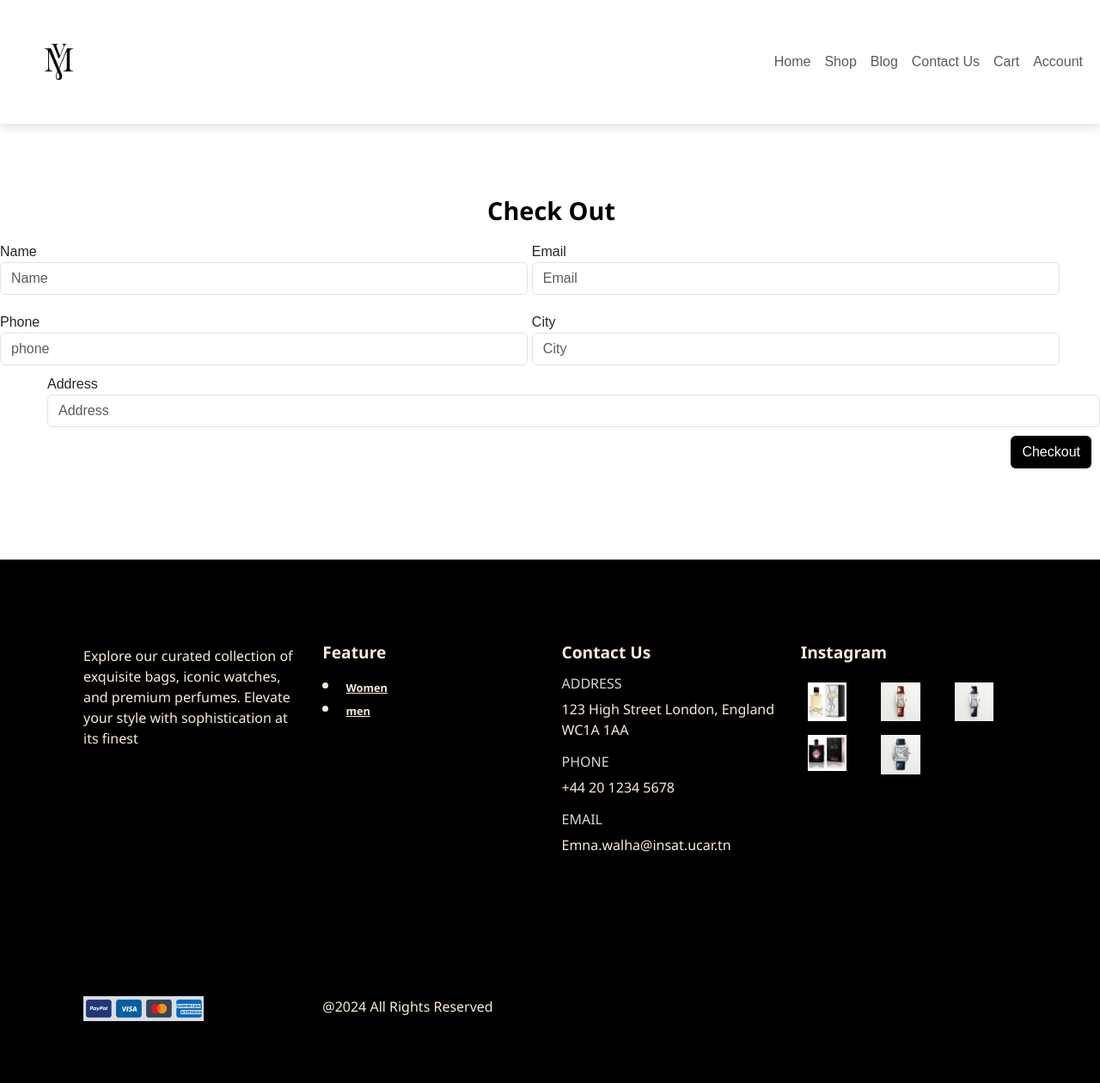
After one commit to Emna-Walha/e-commerce, a PHP site: page /checkout.html in a window 1280 px wide. The commit adds this page. Shown: the whole page at 86% size. Run offline with PHP 8.4, Linux system fonts and the light colour scheme; some libraries are stand-ins or nearby versions.

```diff
--- /dev/null
+++ b/checkout.html
@@ -0,0 +1,175 @@
+<!DOCTYPE html>
+<html lang="fr">
+<head>
+    <meta charset="UTF-8">
+    <meta name="viewport" content="width=device-width, initial-scale=1.0">
+    <title>checkout</title>
+    <link rel="stylesheet" href="https://cdn.rtlcss.com/bootstrap/v4.5.3/css/bootstrap.min.css" integrity="sha384-JvExCACAZcHNJEc7156QaHXTnQL3hQBixvj5RV5buE7vgnNEzzskDtx9NQ4p6BJe" crossorigin="anonymous">
+    <link rel="stylesheet" href="assets/css/style.css">
+</head>
+<body>
+      <!--Navbar modified-->
+      <nav class="navbar navbar-expand-lg navbar-light bg-white py-1 fixed-top">
+        <div class="container-fluid">
+          <div class="logo" ><img src="assets/imgs/logo.jpeg" /></div>
+          <button class="navbar-toggler" type="button" data-bs-toggle="collapse" data-bs-target="#navbarSupportedContent" aria-controls="navbarSupportedContent" aria-expanded="false" aria-label="Toggle navigation">
+            <span class="navbar-toggler-icon"></span>
+          </button>
+          <div class="nav-buttons" id="navbarSupportedContent">
+            <ul class="navbar-nav me-auto mb-2 mb-lg-0">
+
+              <li class="nav-item">
+                <a class="nav-link" href="index.html">Home</a>
+              </li>
+              <li class="nav-item">
+                <a class="nav-link" href="shop.html">Shop</a>
+              </li>
+              <li class="nav-item">
+                <a class="nav-link" href="#">Blog</a>
+              </li>
+              <li class="nav-item">
+                <a class="nav-link" href="contact.html">Contact Us</a>
+              </li>
+              <li class="nav-item">
+                <a class="nav-link" href="cart.html">Cart</a>
+              </li>
+              <li class="nav-item">
+                <a class="nav-link" href="account.html">Account</a>
+              </li>
+
+              <li class="nav-item">
+                <i class="fas fa-shopping-cart"></i>
+                <i class="fas fa-user"></i>
+               </li>
+
+            </ul>
+
+          </div>
+        </div>
+      </nav>
+
+
+<!--checkout-->
+
+<section class="my-5 py-5">
+    <div class="container text-center mt-3 pt-3">
+        <h2 class="form-weight">Check Out</h2>
+    </div>
+    <div >
+        <form  id="checkout-form">
+            <div class="form-group checkout-small-element">
+                <label>Name</label>
+                <input type="text" class="form-control" id="checkout-name" name="name" placeholder ="Name" required/>
+
+            </div>
+            <div class="form-group checkout-small-element">
+                <label>Email</label>
+                <input type="text" class="form-control" id="checkout-email" name="email" placeholder ="Email" required/>
+
+            </div>
+            <div class="form-group checkout-small-element">
+                <label>Phone</label>
+                <input type="tel" class="form-control" id="checkout-phone" name="phone" placeholder ="phone" required/>
+
+            </div>
+            <div class="form-group checkout-small-element">
+                <label>City</label>
+                <input type="text" class="form-control" id="checkout-city" name="city" placeholder ="City" required/>
+
+            </div>
+            <div class="form-group checkout-large-element">
+                <label>Address</label>
+                <input type="text" class="form-control" id="checkout-address" name="address" placeholder ="Address" required/>
+
+            </div>
+            <div class="form-group checkout-btn-container">
+
+                <input type="submit" class="btn" id="checkout-btn"  value="Checkout"/>
+
+            </div>
+
+        </form>
+    </div>
+
+
+</section>
+
+
+
+
+
+
+       <!--footer-->
+  <footer class="mt-5 py-5">
+    <div class="row container mx-auto pt-5  " style="color:black">
+      <div class="col-lg-3 col-md-6 col-sm-12">
+
+        <p class="pt-1" >Explore our curated collection of exquisite bags, iconic watches, and premium perfumes. Elevate your style with sophistication at its finest</p>
+      </div>
+      <div class="footer-one col-lg-3 col-md-6 col-sm-12">
+        <h5 class="pb-2">Feature
+          <ul class="text-uppercase"></ul>
+          <li><a href="#">Women</a></li>
+          <li><a href="#">men</a></li>
+        </h5>
+      </div>
+      <div class="footer-one col-lg-3 col-md-6 col-sm-12">
+        <h5 class="pb-2" >Contact Us</h5>
+
+      <div>
+        <h6 class="text-uppercase">Address</h6>
+        <p>123 High Street
+          London, England
+          WC1A 1AA</p>
+      </div>
+      <div>
+        <h6 class="text-uppercase">Phone</h6>
+        <p>+44 20 1234 5678</p>
+        </div>
+      <div>
+        <h6 class="text-uppercase">Email</h6>
+        <p>Emna.walha@insat.ucar.tn</p>
+      </div>
+    </div>
+    <div class="footer-one col-lg-3 col-md-6 col-sm-12">
+      <h5 class="pb-2">Instagram</h5>
+      <div class="row logo">
+        <img src="assets/imgs/P1.webp" class="image-fluid w-25 h-100 m-2"/>
+        <img src="assets/imgs/featured2.webp" class="image-fluid w-25 h-100 m-2"/>
+        <img src="assets/imgs/featured1.webp" class="image-fluid w-25 h-100 m-2"/>
+        <img src="assets/imgs/P2.webp" class="image-fluid w-25 h-100 m-2"/>
+        <img src="assets/imgs/featured3.webp" class="image-fluid w-25 h-100 m-2"/>
+
+
+      </div>
+    </div>
+
+    </div>
+    <div class="copyright mt-5">
+      <div class="row container mx-auto" style="color:black">
+        <div class="col-lg-3 col-md-6 col-sm-12 mb-4">
+          <img src="assets/imgs/payment.jpg">
+        </div>
+        <div class="col-lg-3 col-md-5 col-sm-12  text-nowrap mb-2">
+          <p>@2024 All Rights Reserved </p>
+        </div>
+        <div class="col-lg-3 col-md-5 col-sm-12 mb-4">
+          <a href="#"><i class="fab fa-facebook"></i></a>
+          <a href="#"><i class="fab fa-instagram"></i></a>
+          <a href="#"><i class="fab fa-twitter"></i></a>
+
+
+        </div>
+      </div>
+    </div>
+  </footer>
+
+
+
+
+
+
+    <script src="https://code.jquery.com/jquery-3.5.1.slim.min.js" integrity="sha384-DfXdz2htPH0lsSSs5nCTpuj/zy4C+OGpamoFVy38MVBnE+IbbVYUew+OrCXaRkfj" crossorigin="anonymous"></script>
+    <script src="https://cdn.rtlcss.com/bootstrap/v4.5.3/js/bootstrap.bundle.min.js" integrity="sha384-40ix5a3dj6/qaC7tfz0Yr+p9fqWLzzAXiwxVLt9dw7UjQzGYw6rWRhFAnRapuQyK" crossorigin="anonymous"></script>
+</body>
+</html>
```
Also changed, not shown: cart.php (+19 -6 lines), single_product.php (added, +313 -0 lines).
